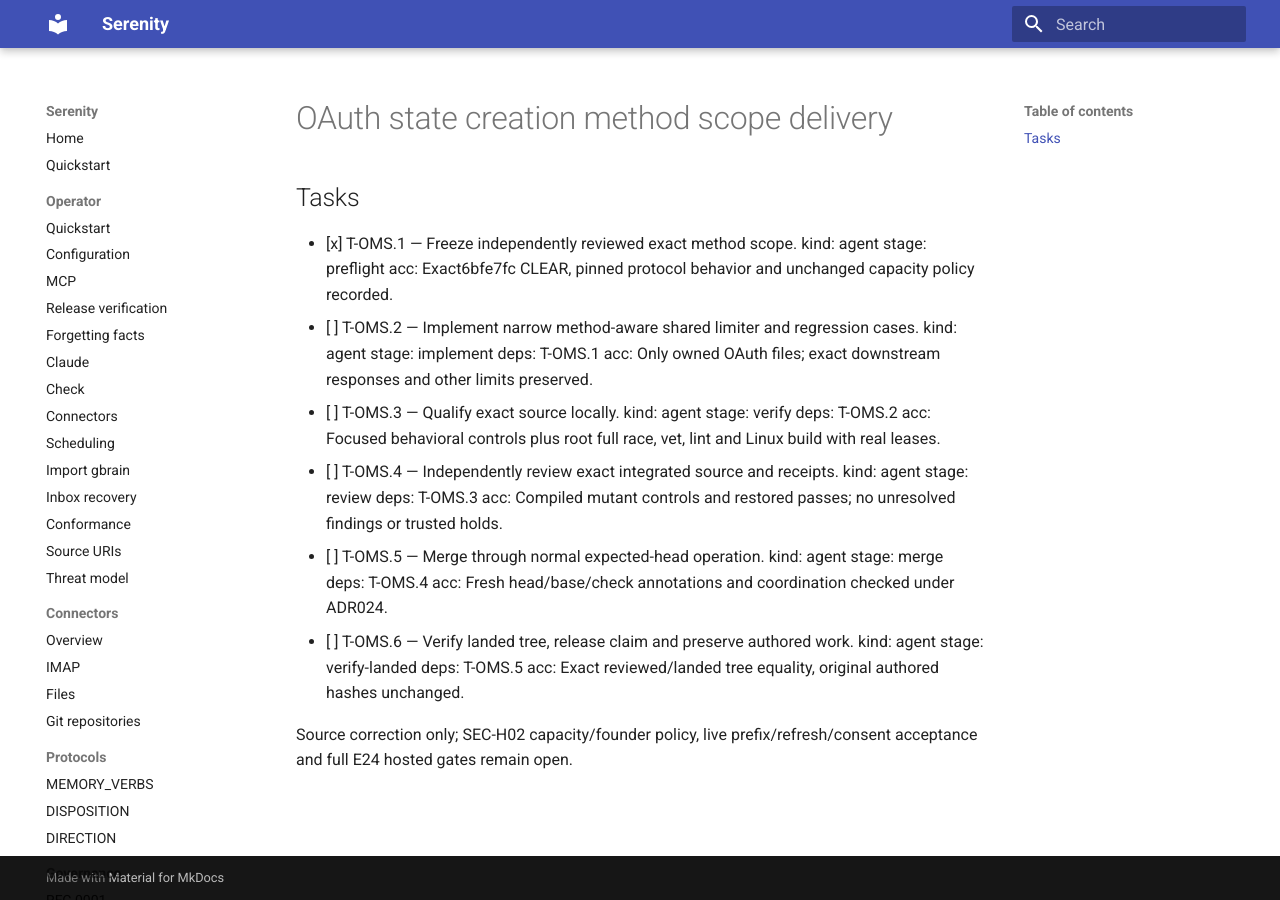
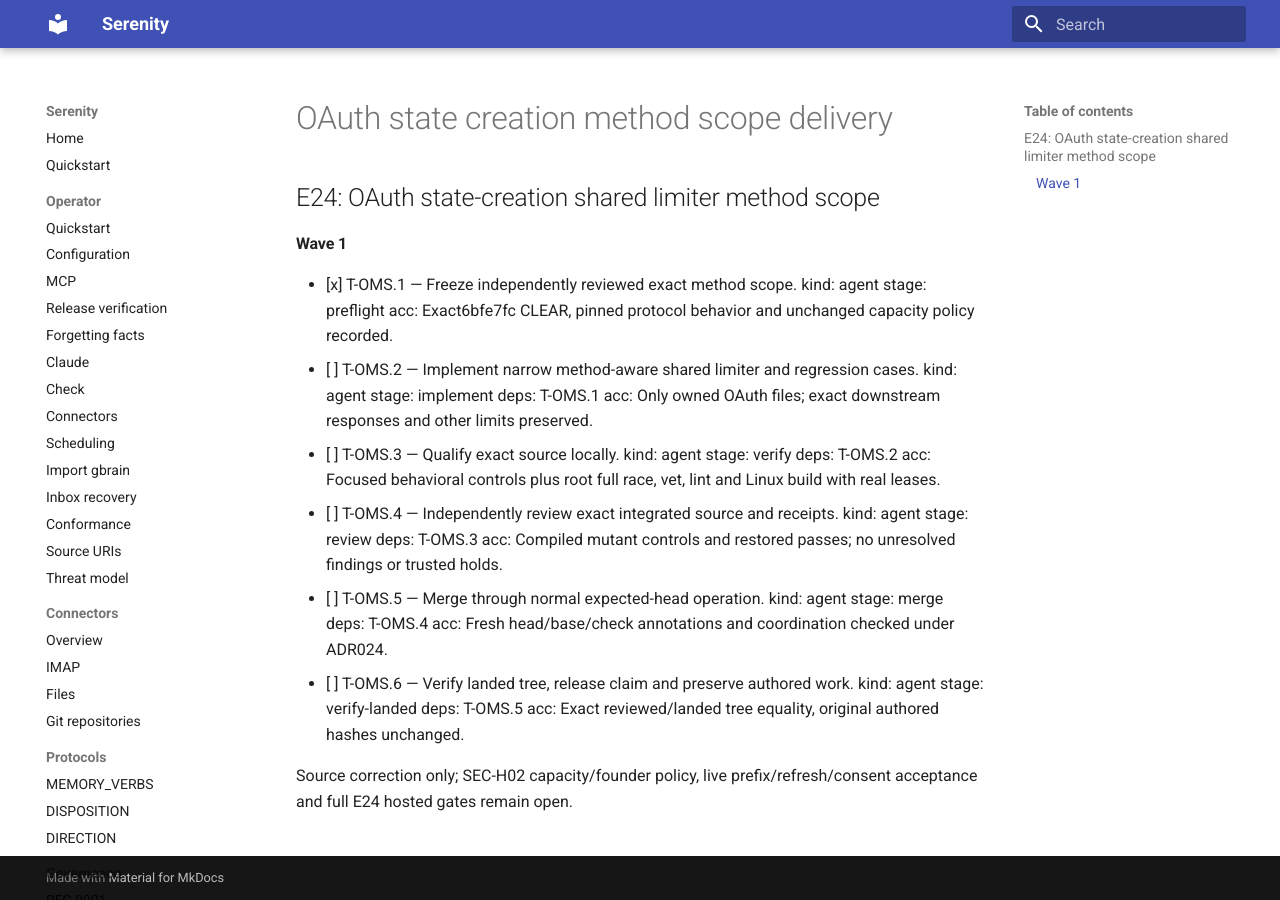
Before and after one commit to sirerun/serenity, an MkDocs documentation site: the page built from docs/plans/oauth-state-creation-method-scope-delivery-2026-10-03.md, in a window 1280 px wide. Built offline with MkDocs 1.6.1 and Material for MkDocs 9.7.7, drawn with Linux system fonts in a browser that asks for light colours.

Commit message:
Add canonical wave assignment to OAuth delivery plan

```diff
--- a/docs/plans/oauth-state-creation-method-scope-delivery-2026-10-03.md
+++ b/docs/plans/oauth-state-creation-method-scope-delivery-2026-10-03.md
@@ -1,6 +1,8 @@
 # OAuth state creation method scope delivery
 
-## Tasks
+## E24: OAuth state-creation shared limiter method scope
+
+#### Wave 1
 
 - [x] T-OMS.1 — Freeze independently reviewed exact method scope. kind: agent stage: preflight
   acc: Exact6bfe7fc CLEAR, pinned protocol behavior and unchanged capacity policy recorded.
```
